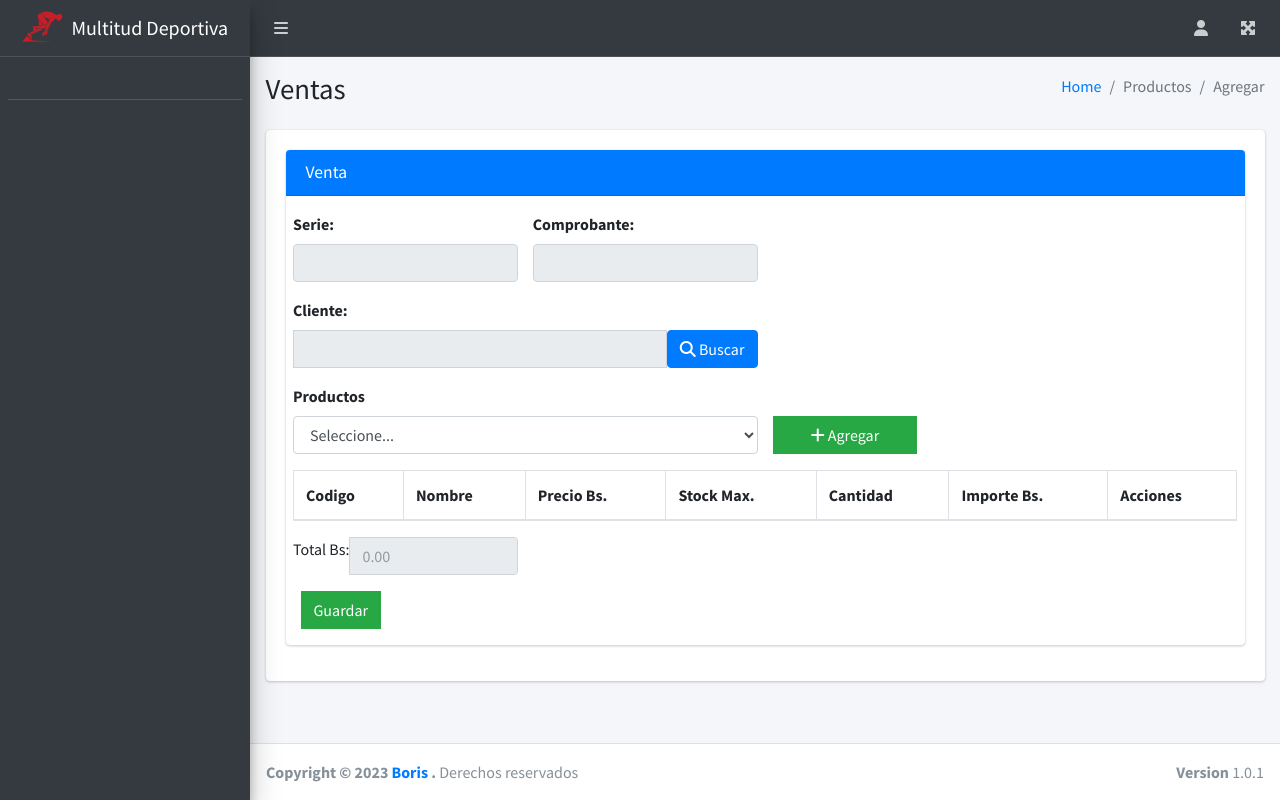
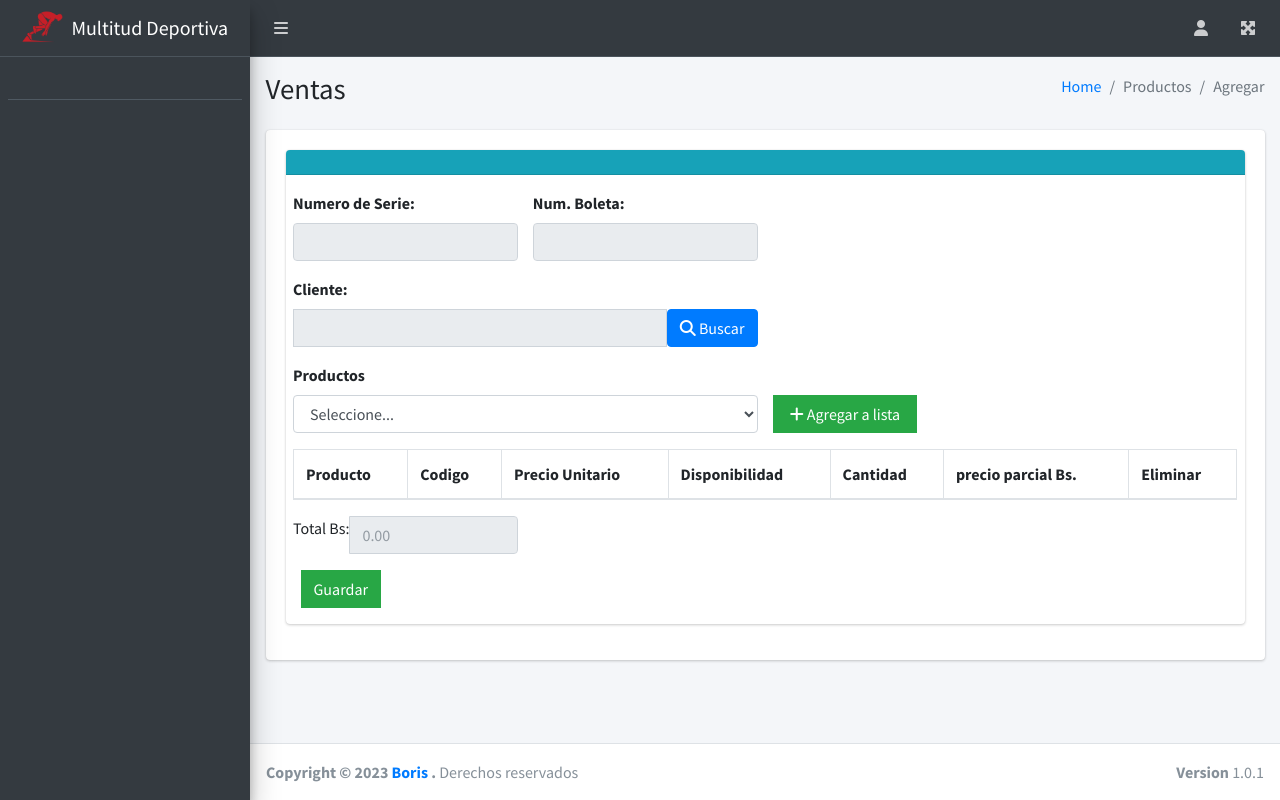
Before and after one commit to aspeti/tienda, a CodeIgniter app: page /tienda/index.php/ventas/add in a window 1280 px wide. Run offline with CodeIgniter, Linux system fonts and the light colour scheme; data that the repository does not hold is empty; some libraries are stand-ins or nearby versions.

Commit message:
interfaz

```diff
--- a/application/views/store/add.php
+++ b/application/views/store/add.php
@@ -27,9 +27,9 @@
               <!-- /.card-header -->
               <div class="card-body">
 
-              <div class="card card-primary">
+              <div class="card card-info">
               <div class="card-header">
-                <h3 class="card-title">Venta</h3>
+                <h3 class="card-title"></h3>
               </div>
               <!-- /.card-header -->
 
@@ -55,11 +55,11 @@
                                                     <input type="hidden" id="igv">
 
                                                 <div class="col-md-3">
-                                                    <label for="">Serie:</label>
+                                                    <label for="">Numero de Serie:</label>
                                                     <input type="text" class="form-control" name="serie" id="serie" readonly>
                                                 </div>
                                                 <div class="col-md-3">
-                                                    <label for="">Comprobante:</label>
+                                                    <label for="">Num. Boleta:</label>
                                                     <input type="text" class="form-control" name="numero"  id="numero" readonly>
                                                 </div>
 
@@ -118,7 +118,7 @@
                                                     </div>
                                                     <div class="col-md-2">
                                                     <label for="">&nbsp;</label>
-                                                    <button id="btn-agregar" type="button" class="btn btn-success btn-flat btn-block"><span class="fa fa-plus"></span> Agregar</button>
+                                                    <button id="btn-agregar" type="button" class="btn btn-success btn-flat btn-block"><span class="fa fa-plus"></span> Agregar a lista</button>
                                                 </div>
                                                 </div>
                                             </div>
@@ -126,14 +126,13 @@
                                             <table id="tbventas" class="table table-bordered table-striped table-hover">
                                                 <thead>
                                                     <tr>
+                                                        <th>Producto</th>
                                                         <th>Codigo</th>
-                                                        <th>Nombre</th>
-
-                                                        <th>Precio Bs.</th>
-                                                        <th>Stock Max.</th>
+                                                        <th>Precio Unitario</th>
+                                                        <th>Disponibilidad</th>
                                                         <th>Cantidad</th>
-                                                        <th>Importe Bs.</th>
-                                                        <th>Acciones</th>
+                                                        <th>precio parcial Bs.</th>
+                                                        <th>Eliminar</th>
                                                     </tr>
                                                 </thead>
                                                 <tbody id="tbody_detalle">
--- a/application/views/store/list.php
+++ b/application/views/store/list.php
@@ -26,8 +26,8 @@
             <div class="card">
               <div class="card-header">
                 <div class ="col-md-2" >
-                  <a href="<?php echo base_url();?>ventas/add" type="button" class="btn btn-block btn-primary"> <!-- quietar el btn-block---->
-                    <span class="fa fa-plus"></span>  Agregar Venta
+                  <a href="<?php echo base_url();?>ventas/add" type="button" class="btn btn-block btn-success"> <!-- quietar el btn-block---->
+                    <span class="mr-2"> <i class="fa-solid fa-sack-dollar"></i></span>  Realizar Venta
                   </a>
                 </div>
               </div>
```
